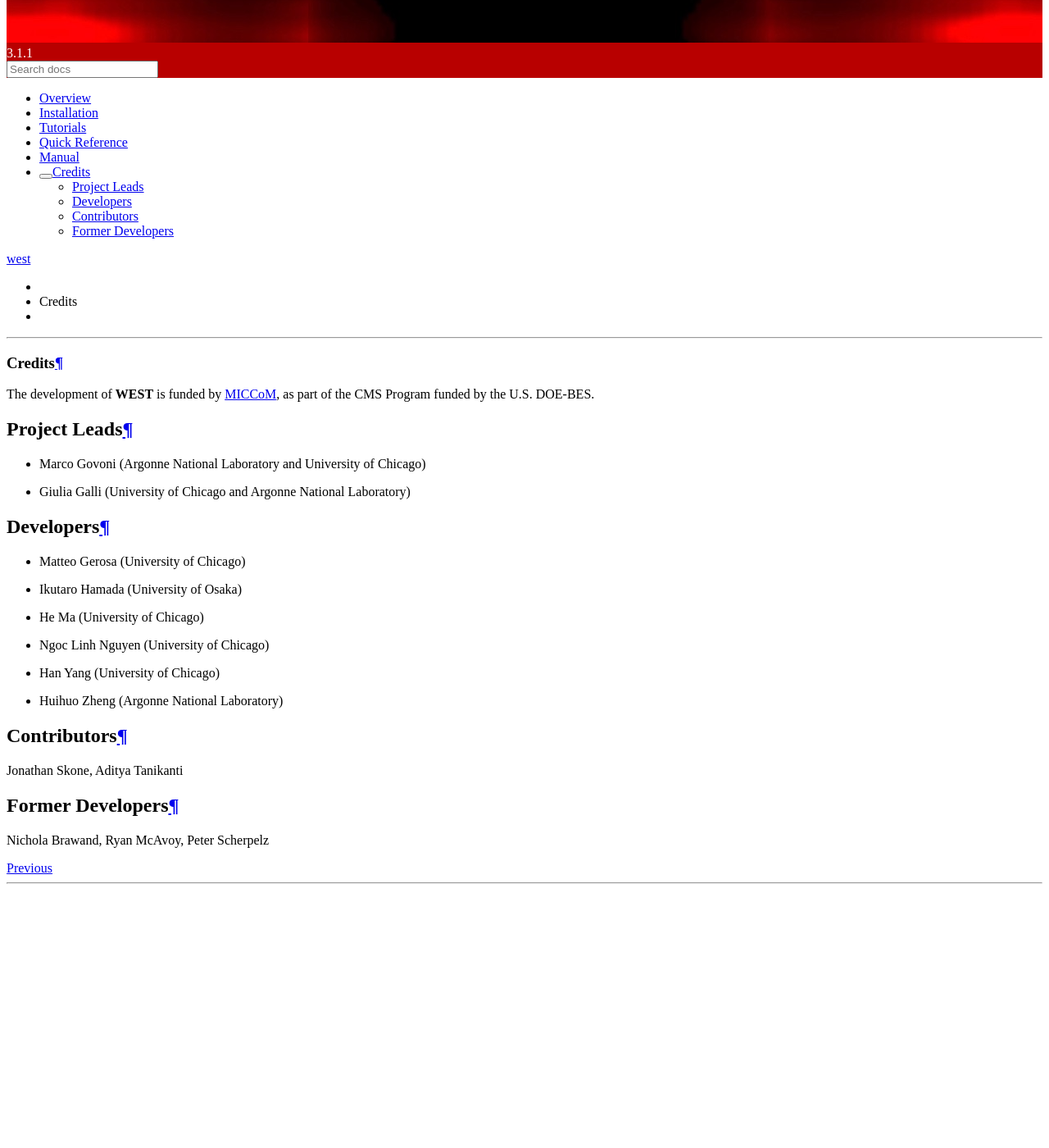
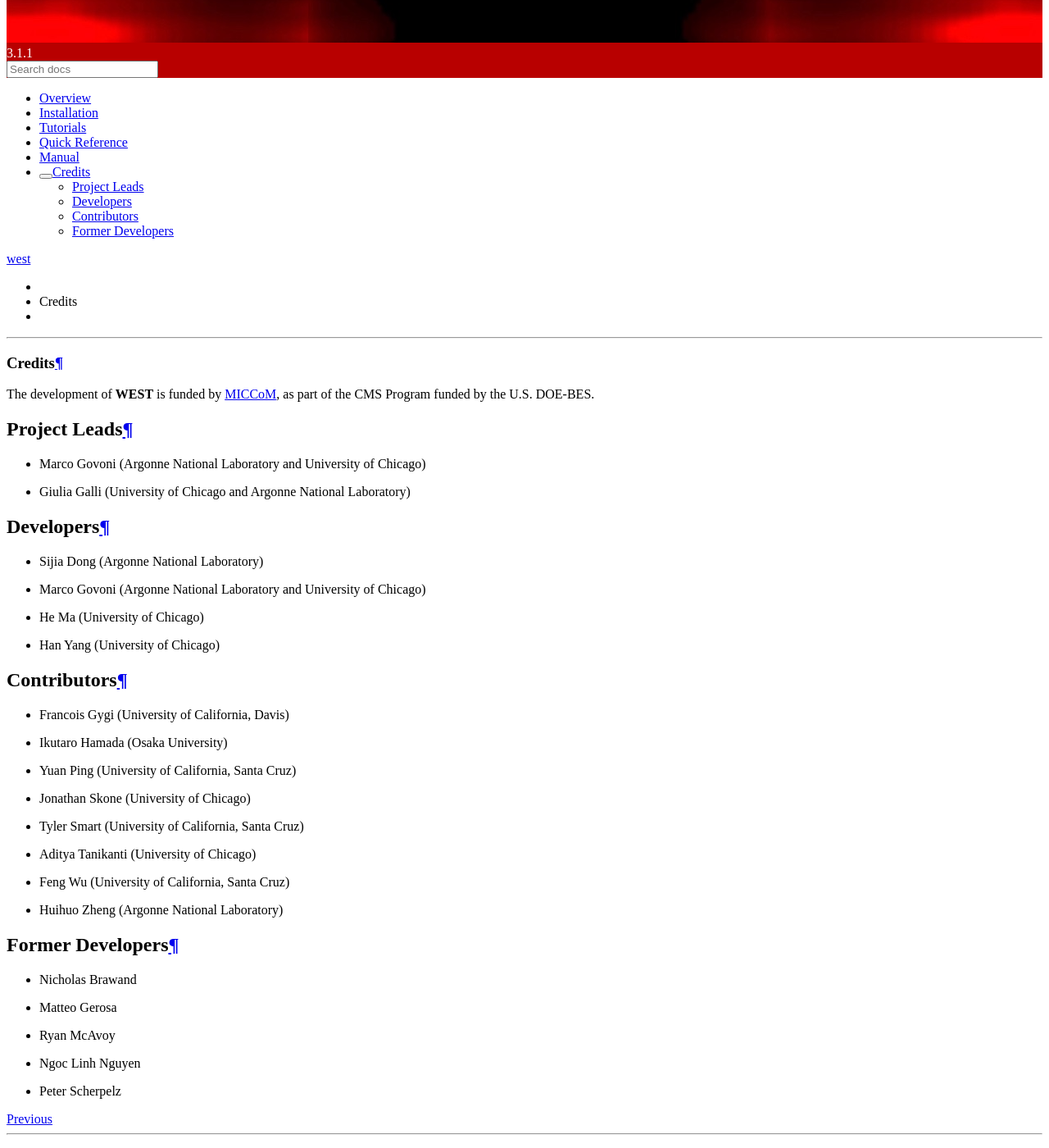
Before and after one commit to west-code-development/West, a Sphinx documentation site: the page built from doc/acknowledge.rst, in a window 1280 px wide and 1400 px high, scrolled down 966 px. Shown: the whole window at 82% size. Built offline with Sphinx 7.4.7 and the Read the Docs theme 2.0.0, drawn with Linux system fonts in a browser that asks for light colours; before the commit the page ends 2060 px from its top, so only the background shows below that.

```diff
--- a/doc/acknowledge.rst
+++ b/doc/acknowledge.rst
@@ -4,6 +4,7 @@ Credits
 =======
 
 The development of **WEST** is funded by `MICCoM <http://miccom-center.org/>`_, as part of the CMS Program funded by the U.S. DOE-BES.
+
 
 Project Leads
 -------------
@@ -14,22 +15,28 @@ Project Leads
 Developers
 ----------
 
-- Matteo Gerosa (University of Chicago)
-- Ikutaro Hamada (University of Osaka)
+- Sijia Dong (Argonne National Laboratory)
+- Marco Govoni (Argonne National Laboratory and University of Chicago)
 - He Ma (University of Chicago)
-- Ngoc Linh Nguyen (University of Chicago)
 - Han Yang (University of Chicago)
-- Huihuo Zheng (Argonne National Laboratory)
 
 Contributors
 ------------
 
-Jonathan Skone,
-Aditya Tanikanti
+- Francois Gygi (University of California, Davis)
+- Ikutaro Hamada (Osaka University)
+- Yuan Ping (University of California, Santa Cruz)
+- Jonathan Skone (University of Chicago)
+- Tyler Smart (University of California, Santa Cruz)
+- Aditya Tanikanti (University of Chicago)
+- Feng Wu (University of California, Santa Cruz)
+- Huihuo Zheng (Argonne National Laboratory)
 
 Former Developers
 -----------------
 
-Nichola Brawand,
-Ryan McAvoy,
-Peter Scherpelz
+- Nicholas Brawand
+- Matteo Gerosa
+- Ryan McAvoy
+- Ngoc Linh Nguyen
+- Peter Scherpelz
```
Also changed, not shown: CONTRIBUTING.md (+15 -9 lines), doc/installation.rst (+2 -5 lines).
